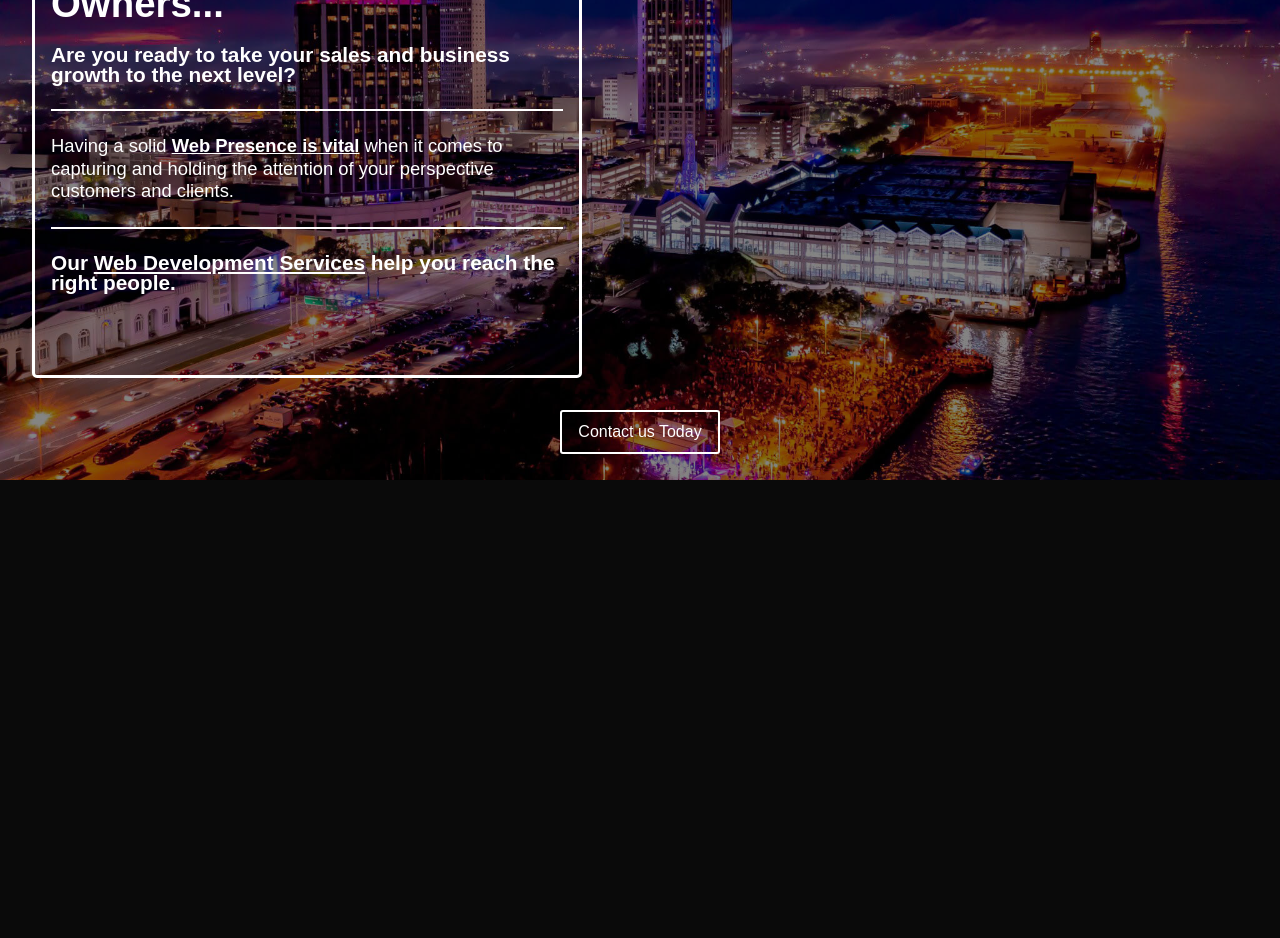
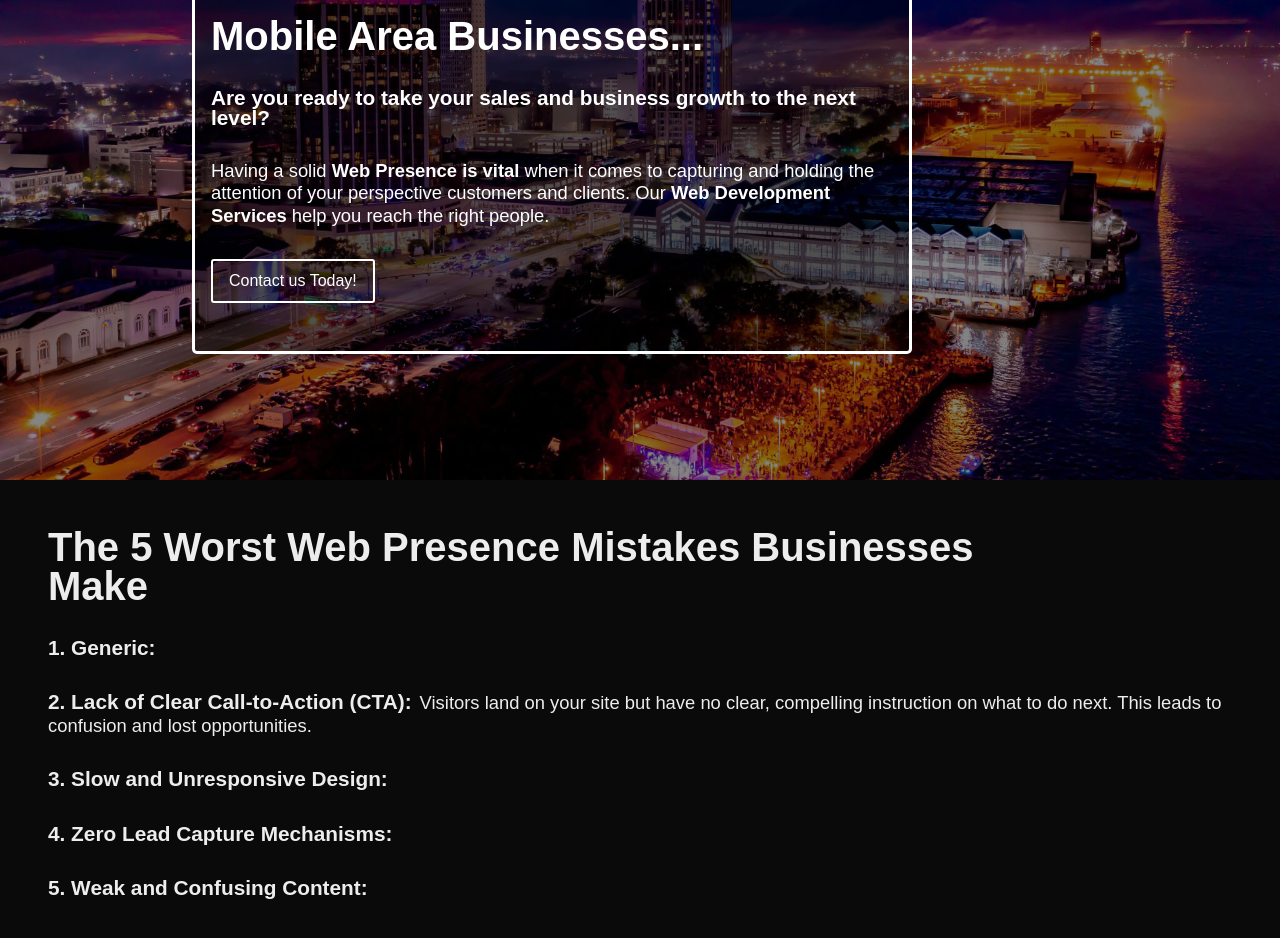
Before and after one commit to PRivers251/pathfinder-digital-solutions, a Next.js app: page /pages/home in a window 1280 px wide. Shown: the part 280-1218 px from the top of the page. Before the commit the page ends 800 px from the top, so only its background shows below. Built offline with nearby package versions, Linux system fonts and the light colour scheme.

Commit message:
Completed Hero Section. Moving on to main content section. Thinking about integrating Strapi.

```diff
--- a/src/app/globals.css
+++ b/src/app/globals.css
@@ -4,6 +4,7 @@
   --background: #ffffff;
   --foreground: #171717;
   --primary_color: #022680;
+  --main_screen_break: 500px;
 }
 
 @theme inline {
@@ -31,9 +32,9 @@ main {
 }
 
 h1 {
-  font-size: 2.4rem;
+  font-size: 2.5rem;
   font-weight: bolder;
-  line-height: 35px;
+  line-height: 39px;
 }
 
 h2 {
@@ -51,28 +52,24 @@ p, li {
   line-height: 1.4rem;
 }
 
-strong {
-  text-decoration: underline;
-}
-
 button {
   width: fit-content;
 }
 
-button.small_screen {
+.small_screen {
   display: inline-block;
 }
 
-button.large_screen {
+.large_screen {
   display: none;
 }
 
-@media (width > 450px) {
-  button.small_screen {
+@media (width > 700px) {
+  .small_screen {
     display: none;
   }
 
-  button.large_screen {
+  .large_screen {
     display: inline-block;
   }
 }
--- /dev/null
+++ b/src/app/pages/home/components/sections/hero_section.tsx
@@ -0,0 +1,30 @@
+
+
+import styles from "../../page.tsx.module.css"
+
+
+export default function HeroSection() {
+    return (
+        <section className={styles.hero_section}>
+            <div className={styles.hero_section_overlay} />
+
+            <div className={styles.hero_section_content}>
+                <h1>
+                    Mobile Area Businesses...
+                </h1>
+                <h3>
+                    Are you ready to take your sales and business growth to the next level?
+                </h3>
+                <hr className='small_screen'/>
+                    <p>
+                        Having a solid <strong>Web Presence is vital</strong> when it comes to capturing and holding the attention of your perspective customers and clients. Our <strong>Web Development Services</strong> help you reach the right people.
+                    </p>
+
+                <a className={`${styles.contact_button}`}>
+                    Contact us Today!
+                </a>
+            </div>
+
+        </section>
+    )
+}
--- /dev/null
+++ b/src/app/pages/home/components/sections/problem_section.tsx
@@ -0,0 +1,37 @@
+
+
+import styles from "../../page.tsx.module.css"
+
+export default function ProblemSection() {
+    return(
+        <section className={styles.problem_section}>
+            <div className={`${styles.problem_section_title_container}`}>
+                <h1>
+                    The 5 Worst Web Presence Mistakes Businesses Make
+                </h1>
+            </div>
+
+            <div className={styles.problem_section_content}>
+                <ul>
+                    <li>
+                        <h3>1. Generic:</h3><p></p>
+                    </li>
+                    <li>
+                        <h3>2. Lack of Clear Call-to-Action (CTA):</h3><p>Visitors land on your site but have no clear, compelling instruction on what to do next. This leads to confusion and lost opportunities.</p>
+                    </li>
+                    <li>
+                        <h3>3. Slow and Unresponsive Design:</h3>
+                    </li>
+                    <li>
+                        <h3>4. Zero Lead Capture Mechanisms:</h3>
+                    </li>
+                    <li>
+                        <h3>5. Weak and Confusing Content:</h3>
+                    </li>
+                </ul>
+
+            </div>
+
+        </section>
+    )
+}
--- a/src/app/pages/home/page.tsx
+++ b/src/app/pages/home/page.tsx
@@ -1,39 +1,13 @@
-import styles from './page.tsx.module.css';
+import HeroSection from './components/sections/hero_section';
+import ProblemSection from './components/sections/problem_section';
 
 export default function HomePage() {
     return(
         <>
-        <section className={styles.hero_section}>
-            <div className={styles.hero_section_overlay} />
-
-            <div className={styles.hero_section_content}>
-                <h1>
-                    Mobile Area Business Owners...
-                </h1>
-                <h3>
-                    Are you ready to take your sales and business growth to the next level?
-                </h3>
-                <hr />
-                    <p>
-                        Having a solid <strong>Web Presence is vital</strong> when it comes to capturing and holding the attention of your perspective customers and clients.
-                    </p>
-                <hr />
-
-                <h3>
-                    Our <strong>Web Development Services</strong> help you reach the right people.
-                </h3>
-                <button className={`${styles.contact_button} small_screen`}>
-                    Contact us Today!
-                </button>
-            </div>
-            <button className={`${styles.contact_button} large_screen`}>
-                Contact us Today
-            </button>
-
-        </section>
+        <HeroSection />
 
         <main>
-
+          <ProblemSection />
         </main>
         </>
     )
--- a/src/app/pages/home/page.tsx.module.css
+++ b/src/app/pages/home/page.tsx.module.css
@@ -22,18 +22,19 @@
     display: flex;
     flex-direction: column;
     justify-content: center;
-    align-items: center;
+    align-items: start;
     color: white;
-    max-width: 550px;
+    max-width: 45rem;
     border: 3px solid white;
     border-radius: 5px;
     padding-inline: 1rem;
     margin-inline: 2rem;
-    margin-bottom: 2rem;;
+    margin-block: auto;
+    background-color: rgba(0, 0, 0, 0.398);
 }
 
 .hero_section_content * {
-    margin-block: 12px;
+    margin-block: 1rem;
 }
 
 .hero_section_content hr {
@@ -42,13 +43,6 @@
     width: 100%;
 }
 
-
-@media (width > 450px) {
-    .hero_section {
-        background-position: center;
-        height: 40rem;
-    }
-}
 
 .hero_section_overlay {
     width: 100%;
@@ -62,8 +56,57 @@
     z-index: 50;
     border: 2px solid white;
     margin-inline: auto;
+    margin-top: 1rem;
     border-radius: 3px;
     padding-inline: 1rem;
     padding-block: 0.5rem;
     cursor: pointer;
 }
+
+@media (width > 700px) {
+    .hero_section {
+        background-position: center;
+        height: 40rem;
+    }
+
+    .hero_section_content {
+        height: fit-content;
+        margin-left: 12rem;
+        width: 50rem;
+    }
+
+    .hero_section_content * {
+        margin-block: 1rem;
+    }
+
+    .contact_button {
+        margin-left: 0;
+        width: fit-content;
+        position: relative;
+    }
+
+}
+
+
+
+/* PROBLEM SECTION */
+
+.problem_section {
+    padding-block: 3rem;
+}
+
+.problem_section_title_container {
+    max-width: 60rem;
+}
+
+.problem_section_content ul li {
+    margin-block: 2rem;
+}
+
+.problem_section_content h3, .problem_section_content p {
+    display: inline;
+}
+
+.problem_section p {
+    margin-left: 0.5rem;
+}
```
Also changed, not shown: 1 other file (tests, documents, lock files or other folders).
